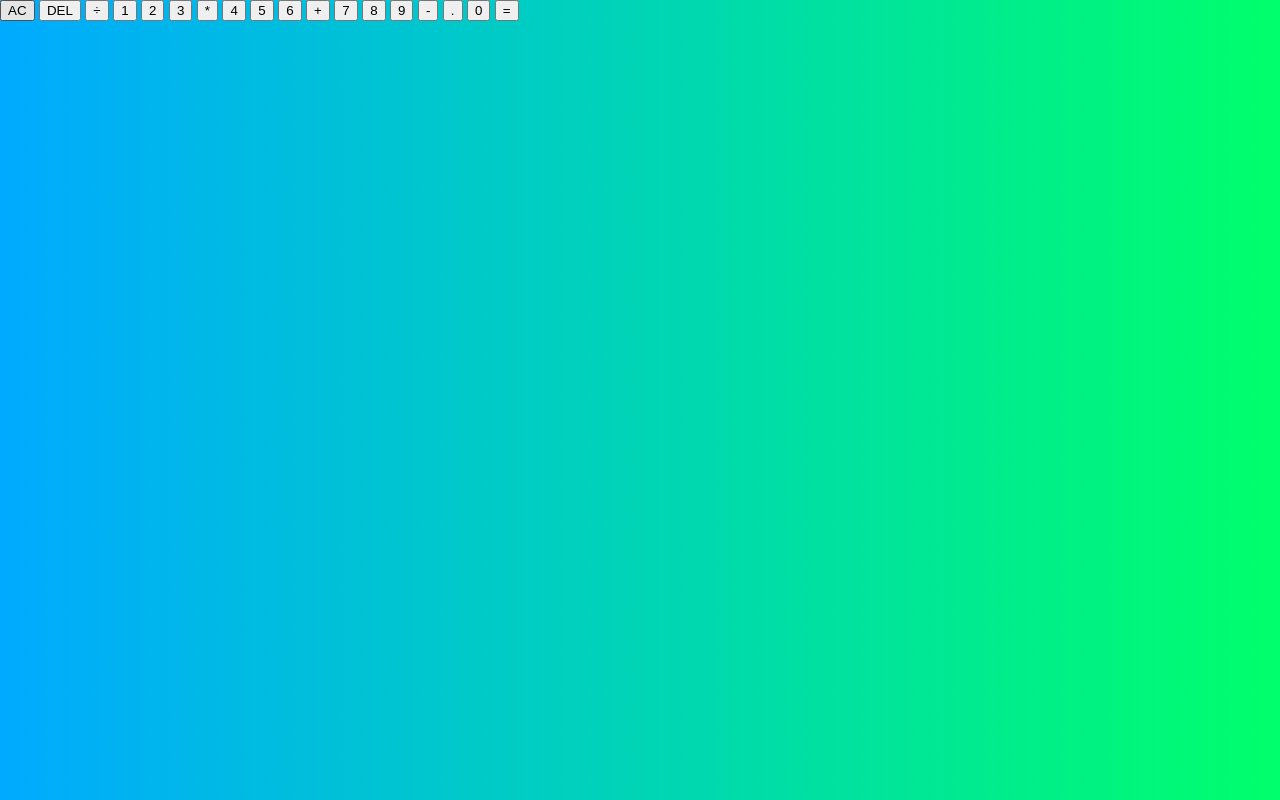
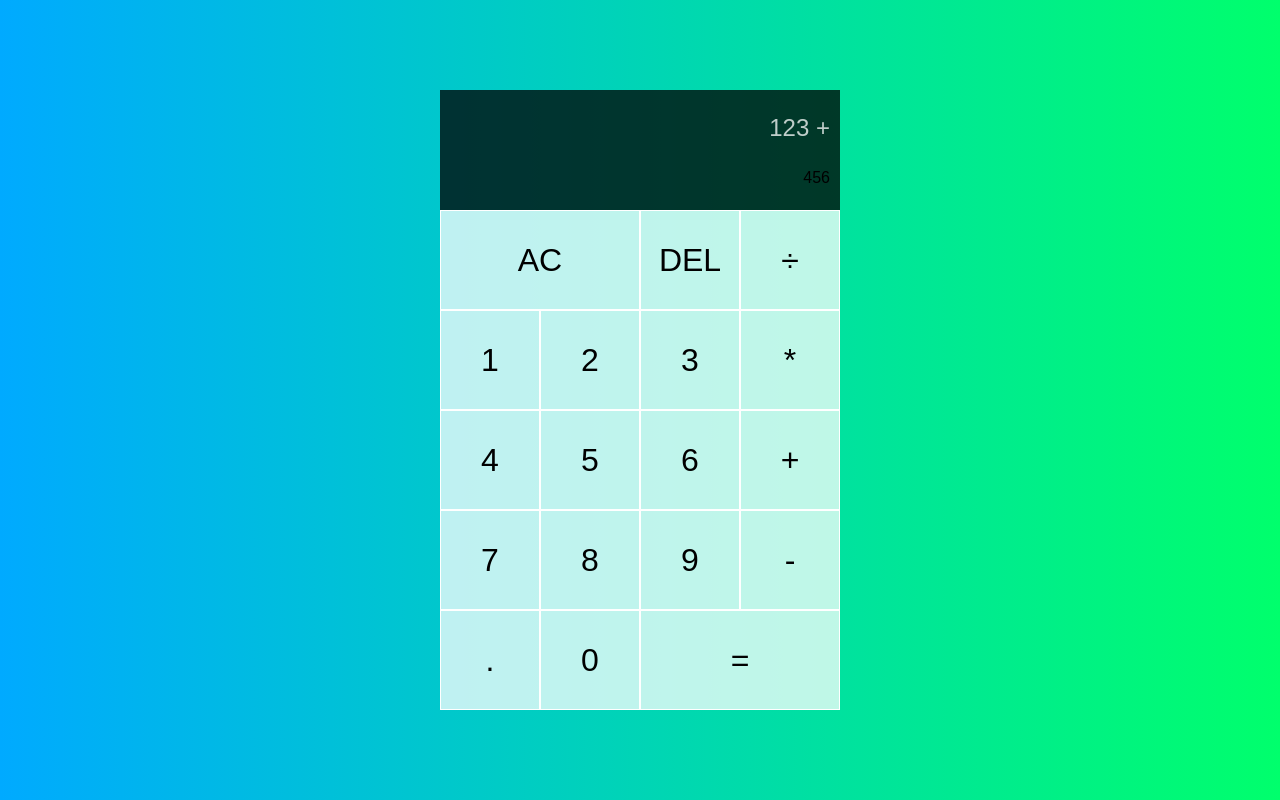
Before and after one commit to tenguterror/calculator-site, a plain HTML site: page index.html in a window 1280 px wide. Drawn offline with Linux system fonts and the light colour scheme.

Commit message:
stles and layout of css

```diff
--- a/index.html
+++ b/index.html
@@ -11,8 +11,8 @@
 
     <div class="calculator-grid">
         <div class="output">
-            <div class="previous-operand"></div>
-            <div class="current-operand"></div>
+            <div class="previous-operand">123 +</div>
+            <div class="current-operand">456</div>
         </div>
         <button class="span-two">AC</button>
         <button>DEL</button>
--- a/style.css
+++ b/style.css
@@ -9,3 +9,47 @@ body {
     margin: 0;
     background: linear-gradient(to right, #00AAFF, #00FF6C);
 }
+
+.calculator-grid {
+    display: grid;
+    justify-content: center;
+    align-content: center;
+    min-height: 100vh;
+    grid-template-columns: repeat(4, 100px);
+    grid-template-rows: minmax(120px, auto) repeat(5, 100px);
+
+}
+
+.calculator-grid > button {
+    cursor: pointer;
+    font-size: 2rem;
+    border: 1px solid white;
+    outline: none;
+    background-color: rgba(255, 255, 255, .75);
+
+}
+
+.calculator-grid > button:hover {
+    background-color: rgba(255, 255, 255, .90);
+}
+
+.span-two {
+    grid-column: span 2;
+}
+
+.output {
+    grid-column: 1 / -1;
+    background-color: rgba(0, 0, 0, .75);
+    display: flex;
+    align-items: flex-end;
+    justify-content: space-around;
+    flex-direction: column;
+    padding: 10px;
+    word-wrap: break-word;
+    word-break: break-all;
+}
+
+.output .previous-operand {
+    color: rgba(255, 255, 255, .75);
+    font-size: 1.5rem;
+}
```
